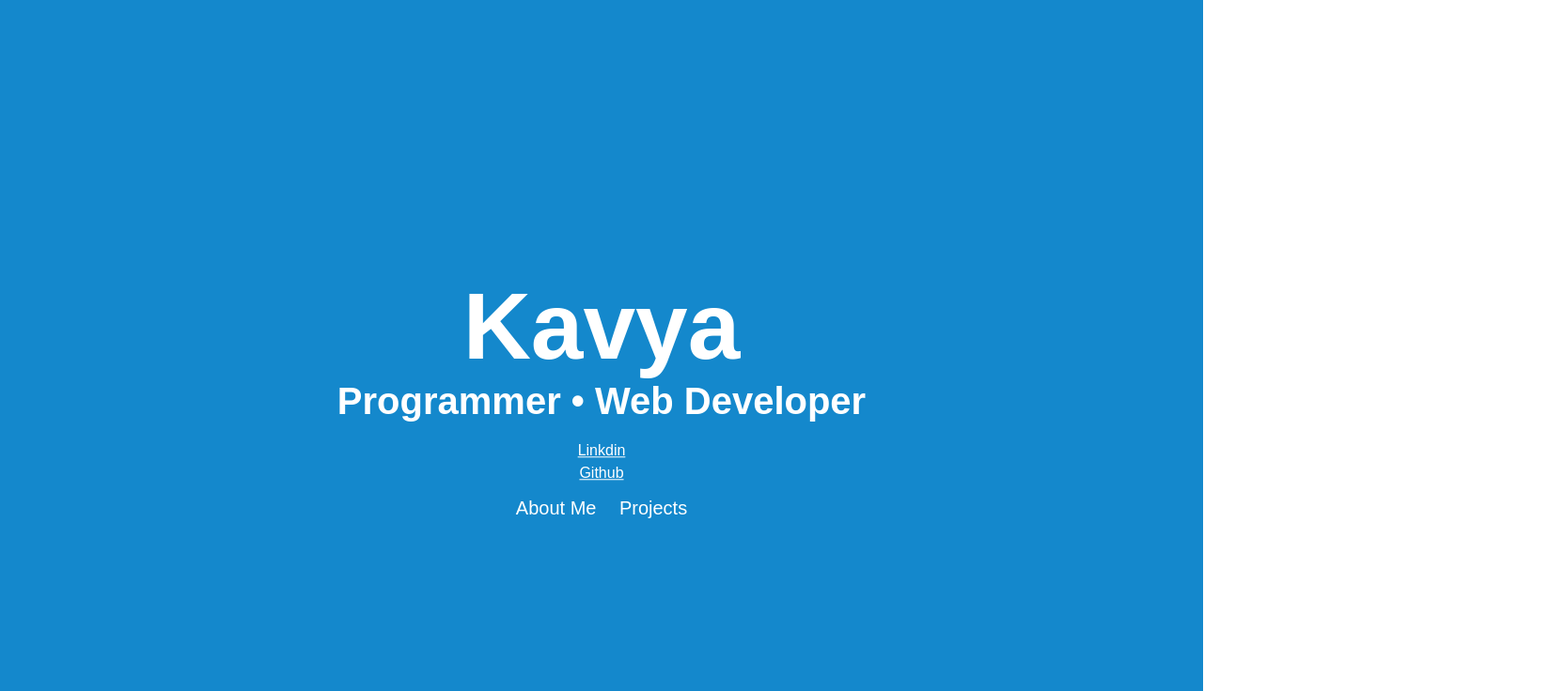
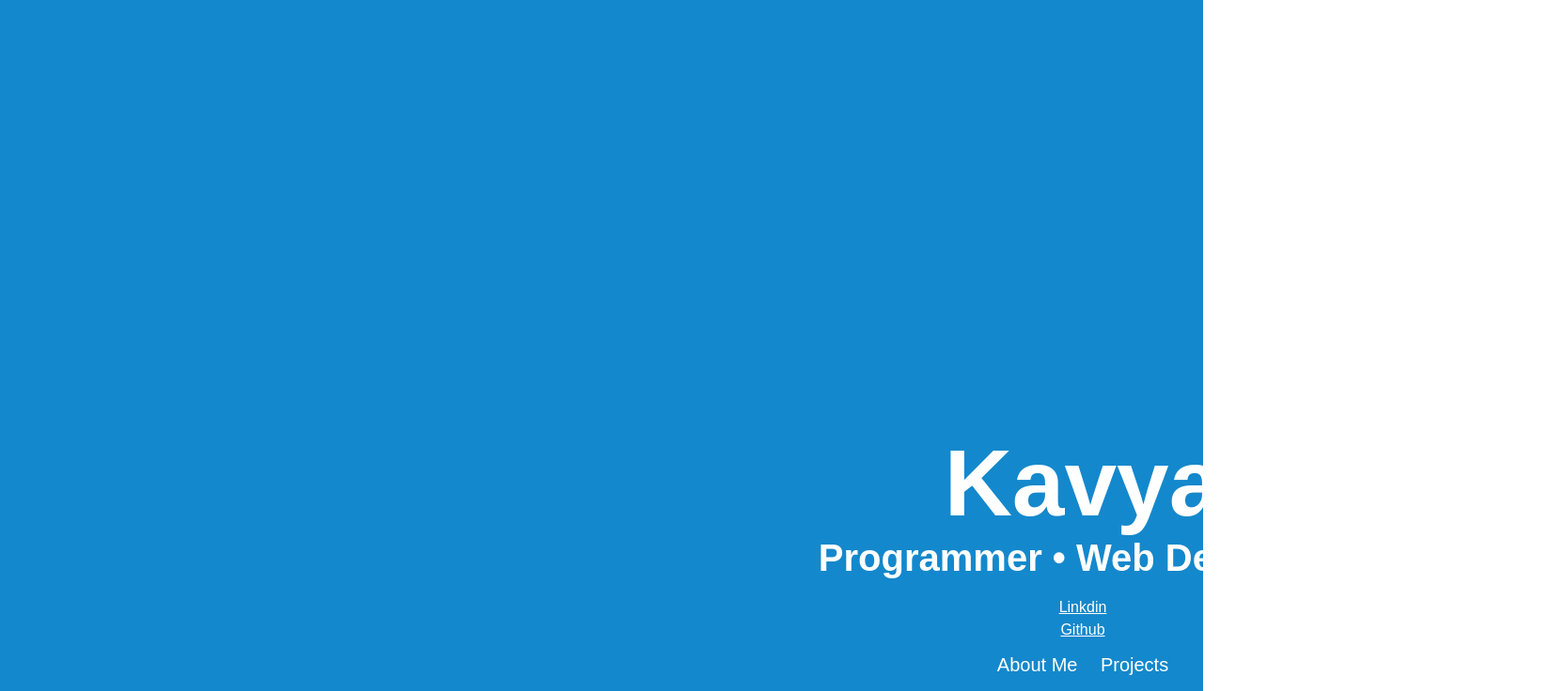
Before and after one commit to Kavyapoojary-06/portfolio, a plain HTML site: page index.html in a window 1280 px wide. Shown: the top 736 px of the page at 94% size, 1664 px wide, since content can reach past the window. Drawn offline with Linux system fonts and the light colour scheme.

Commit message:
Update main.css

```diff
--- a/main.css
+++ b/main.css
@@ -64,8 +64,7 @@ a img {
     top: 50%;
     left: 50%;
     margin: 0 auto;
-    -webkit-transform: translate(-50%, -50%);
-    transform: translate(-50%, -50%)
+
 }
 
 .header .site-title {
```
